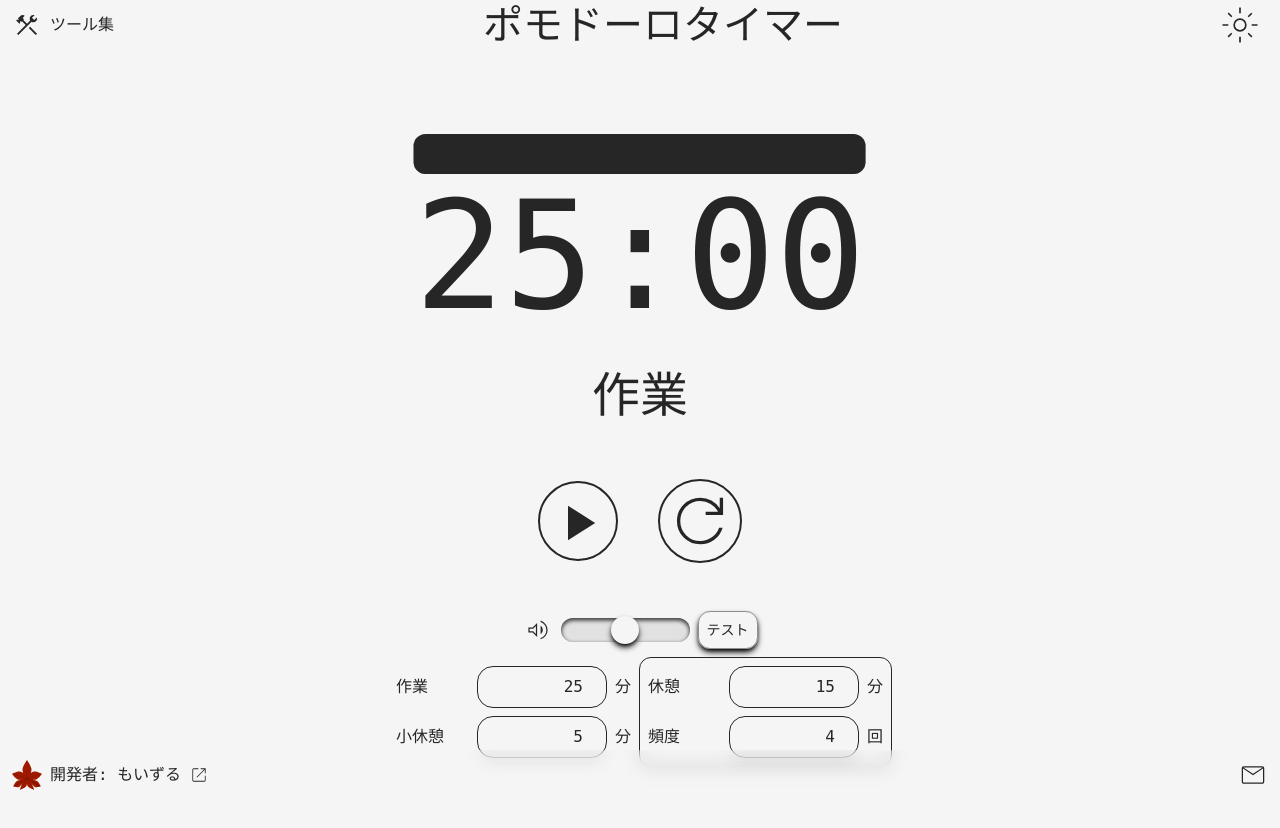
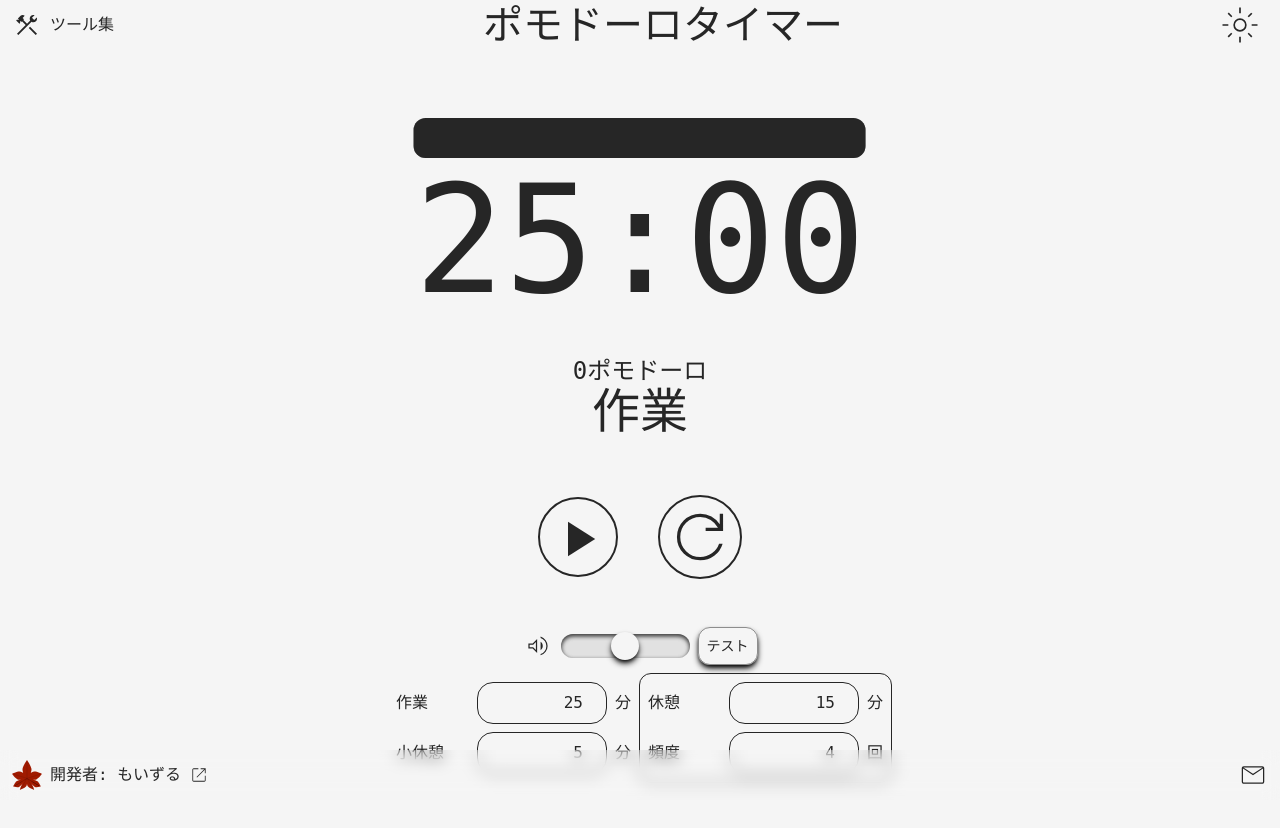
Before and after one commit to moizlu/web-tools, a SvelteKit app: page /pomodoro in a window 1280 px wide. Shown: the top 828 px of the page. Built offline with nearby package versions, Linux system fonts and the light colour scheme; a web font is replaced by a local one.

Commit message:
Update +page.svelte

```diff
--- a/src/routes/pomodoro/+page.svelte
+++ b/src/routes/pomodoro/+page.svelte
@@ -175,6 +175,8 @@
         <h1 class="timer-text mb-10">{`${`${Math.floor(getRemainingTime() / 60)}`.padStart(2, '0')}:${`${getRemainingTime() % 60}`.padStart(2, '0')}`}</h1>
     </div>
 
+    <p class="text-2xl">{pageState.count}ポモドーロ</p>
+
     <p class="text-5xl mb-5">{(() => {
                     switch (pageState.currentSession) {
                         case 'work':
```
